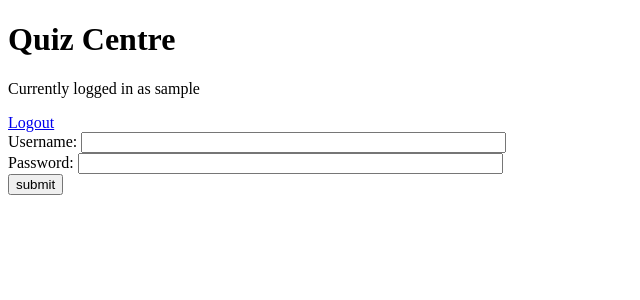
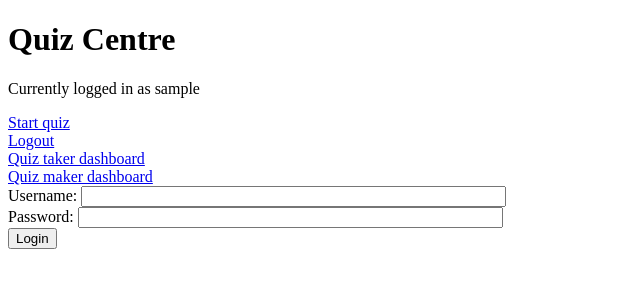
Before and after one commit to dulmant/WAD2_7B_group_project, a Django app: page / in a window 1280 px wide. Shown: the top 300 px of the page, without its empty margins (0-640 px from the left). Run offline with Django 3.2, Linux system fonts and the light colour scheme; the visitor is signed in with stand-in values (Sample User, id 1).

Commit message:
basic views

```diff
--- a/quizapp/urls.py
+++ b/quizapp/urls.py
@@ -5,16 +5,16 @@ app_name = 'quizapp'
 
 urlpatterns = [
     path('', views.index, name='index'),
-    # path('about/', views.about, name='about'),
-    # path('contact/', views.contact, name='contact'),
+    path('about/', views.about, name='about'),
+    path('contact/', views.contact, name='contact'),
     path('register/', views.register, name='register'),
     # path('login/', views.user_login, name='login'),
     path('logout/', views.user_logout, name='logout'),
-    # path('quiz_taker_dashboard/', views.quiz_taker_dashboard, name='quiz_taker_dashboard'),
-    # path('quiz_maker_dashboard/', views.quiz_maker_dashboard, name='quiz_maker_dashboard'),
+    path('quiz_taker_dashboard/', views.quiz_taker_dashboard, name='quiztaker'),
+    path('quiz_maker_dashboard/', views.quiz_maker_dashboard, name='quizmaker'),
     # path('add_quiz/', views.add_quiz, name='add_quiz'),
     # path('view_scores/', views.view_scores, name='view_scores'),
     # path('view_quizzes/', views.view_quizzes, name='view_quizzes'),
-    # path('quiz/<int:page_id>', views.quiz, name='quiz'),
+    path('quiz', views.quiz, name='quiz'),
     # path('quiz_success/', views.quiz_success, name='quiz_success'),
 ]
--- a/quizapp/views.py
+++ b/quizapp/views.py
@@ -60,3 +60,18 @@
 def user_logout(request):
     logout(request)
     return redirect(reverse('quizapp:index'))
+
+def quiz(request):
+    return render(request, 'quizapp/quiz.html')
+
+def about(request):
+    return render(request, 'quizapp/about.html')
+
+def contact(request):
+    return render(request, 'quizapp/contact.html')
+
+def quiz_maker_dashboard(request):
+    return render(request, 'quizapp/quizmaker.html')
+
+def quiz_taker_dashboard(request):
+    return render(request, 'quizapp/quiztaker.html')
--- a/templates/quizapp/base.html
+++ b/templates/quizapp/base.html
@@ -23,6 +23,7 @@
             <ul>
                 <li><a href="{% url 'quizapp:about' %}">About</a></li>
                 <li><a href="{% url 'quizapp:contact' %}">Contact Us</a></li>
+                <li><a href="{% url 'quizapp:index' %}">Home</a></li>
             </ul>
         </div>
     </body>
--- a/templates/quizapp/index.html
+++ b/templates/quizapp/index.html
@@ -10,7 +10,10 @@
 		<h1>Quiz Centre</h1>
         {% if user.is_authenticated %}
         <p> Currently logged in as {{ username }}</p>
-        <a href="{% url 'quizapp:logout' %}">Logout</a>
+        <a href="{% url 'quizapp:quiz' %}">Start quiz</a> <br>
+        <a href="{% url 'quizapp:logout' %}">Logout</a> <br>
+        <a href="{% url 'quizapp:quiztaker' %}">Quiz taker dashboard</a> <br> <!-- view one or the other based on user.user_type == 1 or 2-->
+        <a href="{% url 'quizapp:quizmaker' %}">Quiz maker dashboard</a> <br>
         {% endif %}
 
 		<div>
@@ -22,7 +25,7 @@
 			Password: <input type="password" name="password" value="" size="50" />
 			<br/>
 
-			<input type="submit" value="submit" />
+			<input type="submit" value="Login" />
 
 		</form>
 
--- a/templates/quizapp/quiz.html
+++ b/templates/quizapp/quiz.html
@@ -1,4 +1,4 @@
-{% extends 'quizapp/base.html %}
+{% extends 'quizapp/base.html' %}
 {% load static %}
 
 {% block title_block %}
--- a/templates/quizapp/quizmaker.html
+++ b/templates/quizapp/quizmaker.html
@@ -1,4 +1,4 @@
-{% extends 'quizapp/base.html %}
+{% extends 'quizapp/base.html' %}
 {% load static %}
 
 {% block title_block %}
--- a/templates/quizapp/quiztaker.html
+++ b/templates/quizapp/quiztaker.html
@@ -1,4 +1,4 @@
-{% extends 'quizapp/base.html %}
+{% extends 'quizapp/base.html' %}
 {% load static %}
 
 {% block title_block %}
```
Also changed, not shown: templates/quizapp/about.html (added, +12 -0 lines), templates/quizapp/contact.html (added, +12 -0 lines).
